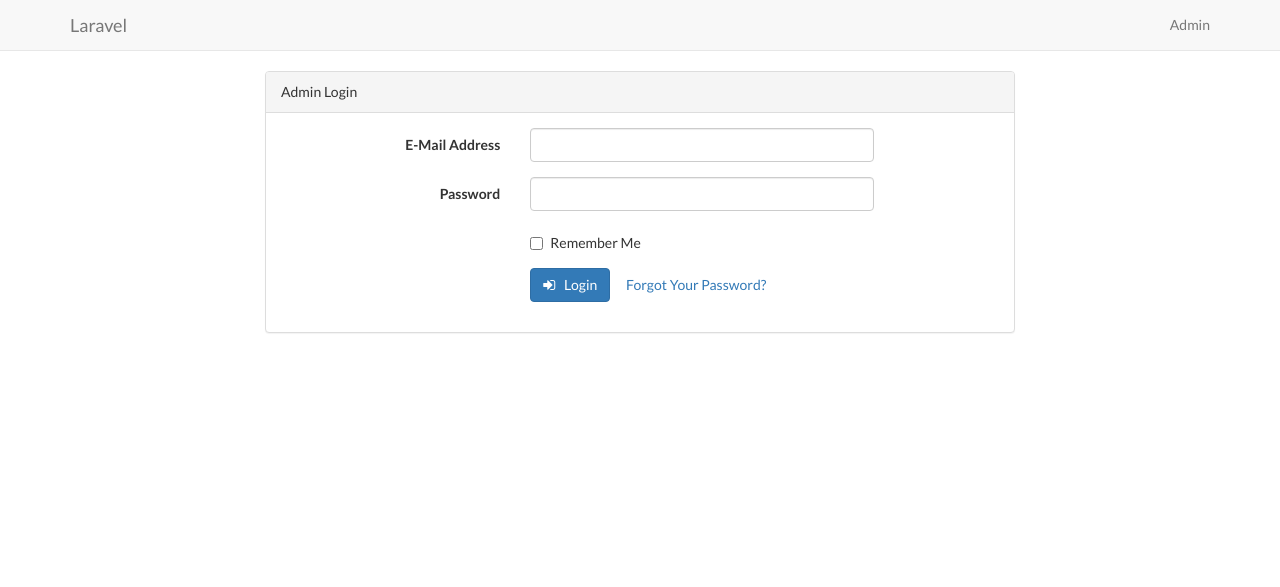
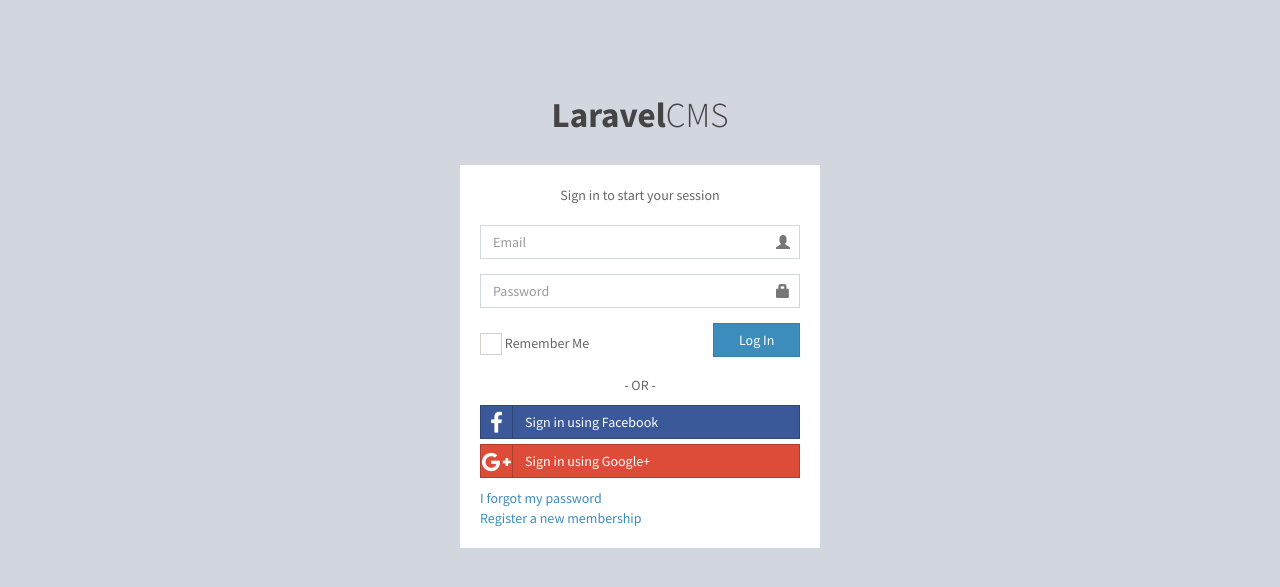
Before and after one commit to hihoZhou/laravel-cms, a Laravel app: template resources/views/admin/auth/login.blade.php in a window 1280 px wide. Shown: the top 587 px of the page. Run offline with Laravel 8, Linux system fonts and the light colour scheme; the template is opened without the code that fills it, so the values that code supplies are empty; settings files or empty folders that the repository lacks are supplied; some libraries are stand-ins or nearby versions.

Commit message:
Add login view

```diff
--- a/resources/views/admin/auth/login.blade.php
+++ b/resources/views/admin/auth/login.blade.php
@@ -1,66 +1,112 @@
-@extends('layouts.app')
+<!DOCTYPE html>
+<html>
+<head>
+    <meta charset="utf-8">
+    <meta http-equiv="X-UA-Compatible" content="IE=edge">
+    <title>LaravelCMS | Log in</title>
+    <!-- Tell the browser to be responsive to screen width -->
+    <meta content="width=device-width, initial-scale=1, maximum-scale=1, user-scalable=no" name="viewport">
+    <!-- Bootstrap 3.3.6 -->
+    <link rel="stylesheet" href="{{ URL::asset('resources/css/bootstrap.min.css') }}">
+    <!-- Font Awesome -->
+    <link rel="stylesheet" href="https://cdnjs.cloudflare.com/ajax/libs/font-awesome/4.5.0/css/font-awesome.min.css">
+    <!-- Ionicons -->
+    <link rel="stylesheet" href="https://cdnjs.cloudflare.com/ajax/libs/ionicons/2.0.1/css/ionicons.min.css">
+    <!-- Theme style -->
+    <link rel="stylesheet" href="{{ URL::asset('resources/css/AdminLTE.min.css') }}">
+    <!-- iCheck -->
+    <link rel="stylesheet" href="{{ URL::asset('resources/plugins/iCheck/square/blue.css') }}">
 
-@section('content')
-<div class="container">
-    <div class="row">
-        <div class="col-md-8 col-md-offset-2">
-            <div class="panel panel-default">
-                <div class="panel-heading">Admin Login</div>
-                <div class="panel-body">
-                    <form class="form-horizontal" role="form" method="POST" action="{{ url('/admin/login') }}">
+    <!-- HTML5 Shim and Respond.js IE8 support of HTML5 elements and media queries -->
+    <!-- WARNING: Respond.js doesn't work if you view the page via file:// -->
+    <!--[if lt IE 9]>
+    <script src="https://oss.maxcdn.com/html5shiv/3.7.3/html5shiv.min.js"></script>
+    <script src="https://oss.maxcdn.com/respond/1.4.2/respond.min.js"></script>
+    <![endif]-->
+</head>
+<body class="hold-transition login-page">
+<div class="login-box">
+    <div class="login-logo">
+        <a href="{{ url('/') }}"><b>Laravel</b>CMS</a>
+    </div>
+    <!-- /.login-logo -->
+    <div class="login-box-body">
+        <p class="login-box-msg">Sign in to start your session</p>
+        <form class="" role="form" method="POST" action="{{ url('/admin/login') }}">
+            <!-- csrf token -->
             {{ csrf_field() }}
 
-                        <div class="form-group{{ $errors->has('email') ? ' has-error' : '' }}">
-                            <label for="email" class="col-md-4 control-label">E-Mail Address</label>
 
-                            <div class="col-md-6">
-                                <input id="email" type="email" class="form-control" name="email" value="{{ old('email') }}">
-
+            <!-- account div -->
+            <div class="form-group has-feedback {{ $errors->has('email') ? ' has-error' : '' }}">
+                <input type="email" class="form-control" placeholder="Email" name="email"  value="{{ old('email') }}">
+                <span class="glyphicon glyphicon-user form-control-feedback"></span>
                 @if ($errors->has('email'))
                     <span class="help-block">
                         <strong>{{ $errors->first('email') }}</strong>
                     </span>
                 @endif
             </div>
-                        </div>
 
-                        <div class="form-group{{ $errors->has('password') ? ' has-error' : '' }}">
-                            <label for="password" class="col-md-4 control-label">Password</label>
-
-                            <div class="col-md-6">
-                                <input id="password" type="password" class="form-control" name="password">
-
+            <!-- password div -->
+            <div class="form-group has-feedback {{ $errors->has('password') ? ' has-error' : '' }}">
+                <input type="password" class="form-control" placeholder="Password" name="password"  value="{{ old('password') }}">
+                <span class="glyphicon glyphicon-lock form-control-feedback"></span>
                 @if ($errors->has('password'))
                     <span class="help-block">
                         <strong>{{ $errors->first('password') }}</strong>
                     </span>
                 @endif
             </div>
-                        </div>
 
-                        <div class="form-group">
-                            <div class="col-md-6 col-md-offset-4">
-                                <div class="checkbox">
+            <!-- login div -->
+            <div class="row">
+                <div class="col-xs-8">
+                    <div class="checkbox icheck">
                         <label>
                             <input type="checkbox" name="remember"> Remember Me
                         </label>
                     </div>
                 </div>
+                <!-- /.col -->
+                <div class="col-xs-4">
+                    <button type="submit" class="btn btn-primary btn-block btn-flat">Log In</button>
                 </div>
-
-                        <div class="form-group">
-                            <div class="col-md-6 col-md-offset-4">
-                                <button type="submit" class="btn btn-primary">
-                                    <i class="fa fa-btn fa-sign-in"></i> Login
-                                </button>
-
-                                <a class="btn btn-link" href="{{ url('/password/reset') }}">Forgot Your Password?</a>
-                            </div>
+                <!-- /.col -->
             </div>
         </form>
+
+        <div class="social-auth-links text-center">
+            <p>- OR -</p>
+            <a href="#" class="btn btn-block btn-social btn-facebook btn-flat"><i class="fa fa-facebook"></i> Sign in using
+                Facebook</a>
+            <a href="#" class="btn btn-block btn-social btn-google btn-flat"><i class="fa fa-google-plus"></i> Sign in using
+                Google+</a>
         </div>
+        <!-- /.social-auth-links -->
+
+        <a href="#">I forgot my password</a><br>
+        <a href="#" class="text-center">Register a new membership</a>
+
     </div>
+    <!-- /.login-box-body -->
 </div>
-    </div>
-</div>
-@endsection
+<!-- /.login-box -->
+
+<!-- jQuery 2.2.3 -->
+<script src="{{ URL::asset('resources/plugins/jQuery/jquery-2.2.3.min.js') }}"></script>
+<!-- Bootstrap 3.3.6 -->
+<script src="{{ URL::asset('resources/js/bootstrap.min.js') }}"></script>
+<!-- iCheck -->
+<script src="{{ URL::asset('resources/plugins/iCheck/icheck.min.js') }}"></script>
+<script>
+    $(function () {
+        $('input').iCheck({
+            checkboxClass: 'icheckbox_square-blue',
+            radioClass: 'iradio_square-blue',
+            increaseArea: '20%' // optional
+        });
+    });
+</script>
+</body>
+</html>
```
Lines whose indentation alone changed are shown as unchanged.
